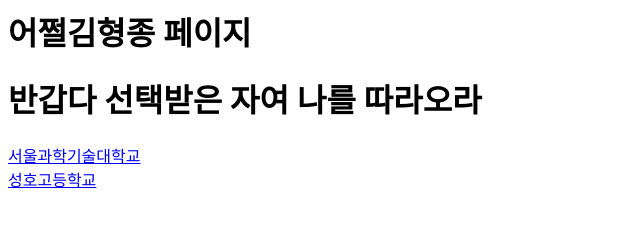
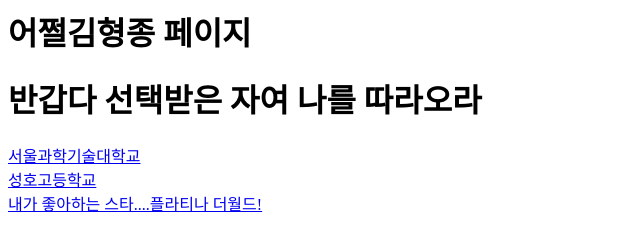
Before and after one commit to uzzelkimhyeongjong/uzzelfriends, a plain HTML site: page index.html in a window 1280 px wide. Shown: the whole page, without its empty margins (0-640 px from the left). Drawn offline with Linux system fonts and the light colour scheme.

Commit message:
Update index.html

```diff
--- a/index.html
+++ b/index.html
@@ -8,5 +8,6 @@
 <h1> 반갑다 선택받은 자여 나를 따라오라</h1>
 <a href="http://www.seoultech.ac.kr">서울과학기술대학교</a><br>
 <a href="http://www.sungho.hs.kr">성호고등학교</a><br>
+<a href="my.html">내가 좋아하는 스타....플라티나 더월드!<a/><br>
 </body>
 </heml>
```
